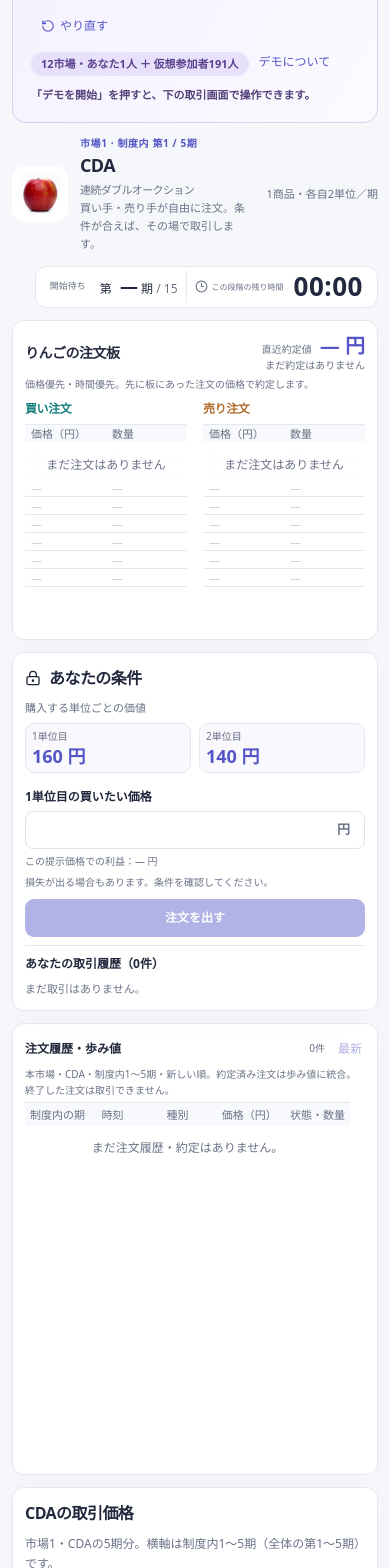
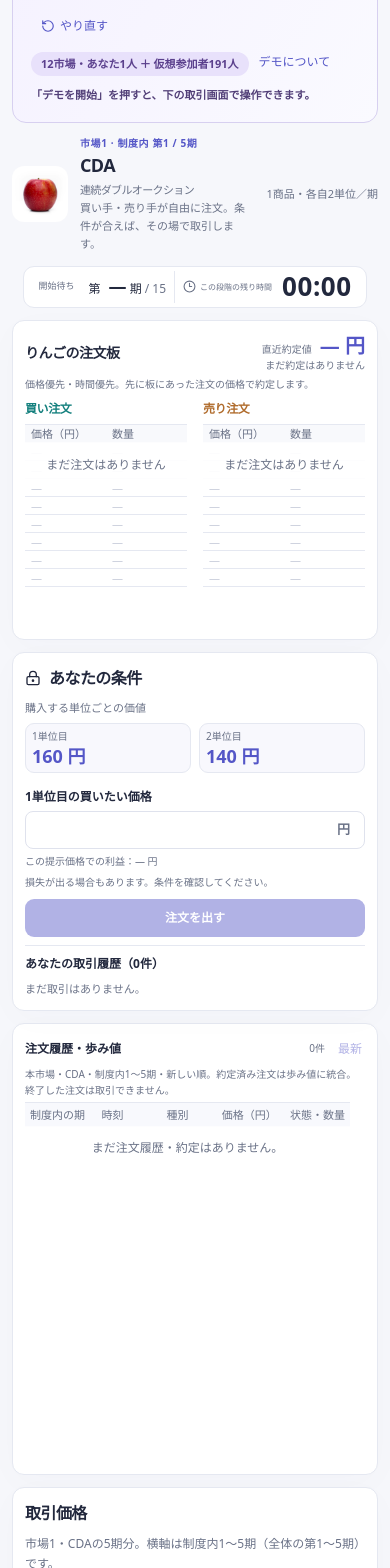
Before and after one commit to DKshawn/Double_Auction, a Next.js app: page /demo in a window 390 px wide. Shown: the part 320-1888 px from the top of the page. Built offline with nearby package versions, Linux system fonts and the light colour scheme.

Commit message:
Center the student study room round display

```diff
--- a/src/components/study-room.tsx
+++ b/src/components/study-room.tsx
@@ -155,7 +155,9 @@ export function StudyRoom({
       </Header>
       <main className="room-main study-main">
         {toolbar}
-        <div className="room-heading study-room-context">
+        <div
+          className={`room-heading study-room-context ${teacher ? "" : "study-student-context"}`}
+        >
           {teacher && (
             <div className="study-room-title">
               <div className="eyebrow">教員用ダッシュボード</div>
@@ -456,8 +458,9 @@ export function StudyRoom({
           )}
           <section className="panel study-section study-price-panel">
             <h2>
-              {teacher ? `市場${market.id}・` : ""}
-              {priceScopeLabel}の取引価格
+              {teacher
+                ? `市場${market.id}・${priceScopeLabel}の取引価格`
+                : "取引価格"}
             </h2>
             {teacher && (
               <label className="field study-price-scope">
--- a/src/styles/study.css
+++ b/src/styles/study.css
@@ -488,6 +488,18 @@
 .study-main .study-room-context {
   gap: 24px;
   margin-bottom: 12px;
+}
+.study-main .study-student-context {
+  display: grid;
+  grid-template-columns: minmax(0, 1fr) auto minmax(0, 1fr);
+}
+.study-student-context .study-institution,
+.study-student-context .study-institution > div {
+  min-width: 0;
+}
+.study-student-context .round-display {
+  grid-column: 2;
+  justify-self: center;
 }
 .study-room-context h1 {
   font-size: 20px;
@@ -1483,6 +1495,9 @@
     align-items: center;
     gap: 12px;
   }
+  .study-main .study-student-context {
+    grid-template-columns: minmax(0, 1fr);
+  }
   .study-room-context > .study-room-title {
     flex: 1;
   }
@@ -1490,7 +1505,8 @@
     flex-basis: 100%;
   }
   .study-room-context .round-display {
-    margin-left: auto;
+    margin-inline: auto;
+    grid-column: 1;
     width: auto;
     gap: 8px;
   }
```
